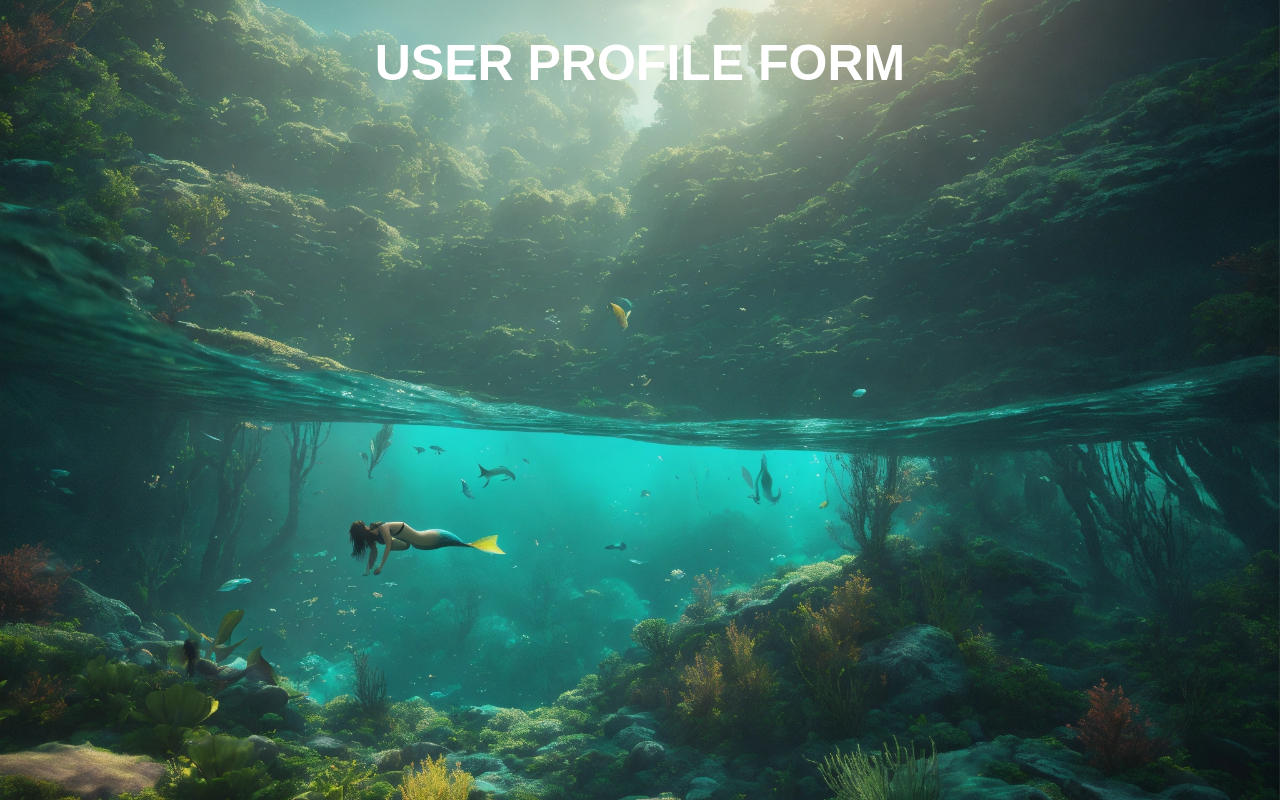
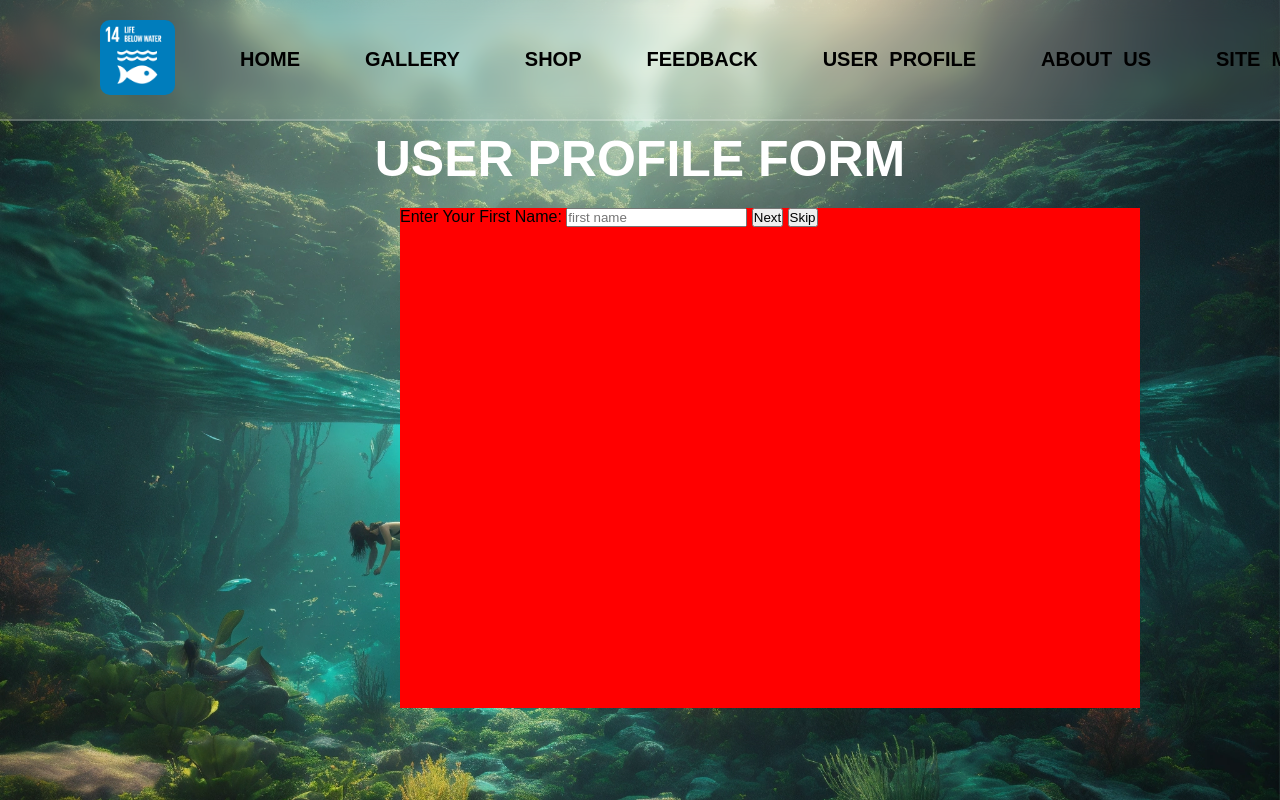
Before and after one commit to alwaysPasindu/Life_Below_Water_Website_UNSDG, a plain HTML site: page profile.html in a window 1280 px wide. Drawn offline with Linux system fonts and the light colour scheme.

Commit message:
create js file, update css

```diff
--- a/profile.css
+++ b/profile.css
@@ -1,4 +1,6 @@
 body {
+    margin: 0;
+    padding: 0;
     font-family: sans-serif;
     background-image: url(images/Home/a1ca9477-5065-47ae-aab5-33b6ff276569.png);
     background-repeat: no-repeat;
@@ -12,5 +14,19 @@ h1 {
     color: white;
     font-weight: 900;
     font-size: 50px;
+    position: relative;
+    top: 130px;
 
 }
+
+.divName {
+    background-color: red;
+    position: relative;
+    top: 150px;
+    left: 400px;
+    height: 500px;
+    width: 740px;
+
+
+
+}
--- a/profile.html
+++ b/profile.html
@@ -6,13 +6,39 @@
     <meta name="viewport" content="width=device-width, initial-scale=1.0">
     <title>User Profile</title>
     <link rel="stylesheet" href="profile.css">
+    <link rel="stylesheet" href="Home.css">
 </head>
 
 <body>
+    <header class="header">
+        <a href="index.html" class="Home"><img src="images/Home/Sustainable_Development_Goal_14.png" alt="LOGO"
+                class="logo"></a>
+        <nav class="navbar">
+            <a href="#Home">HOME</a>
+            <a href="#Gallery">GALLERY</a>
+            <a href="#Shop">SHOP</a>
+            <a href="#Feedback">FEEDBACK</a>
+            <a href="userProfile.html">USER&nbsp;&nbsp;PROFILE</a>
+            <a href="#About Us">ABOUT&nbsp;&nbsp;US</a>
+            <a href="#Site Map">SITE&nbsp;&nbsp;MAP</a>
+        </nav>
+    </header>
     <h1>USER PROFILE FORM</h1>
+    <div class="divName">
+        <form>
+            <label for="name">Enter Your First Name:</label>
+            <input type="text" name="name" id="name" placeholder="first name">
+
+            <button class="button1" id="next">Next</button>
+            <button class="button2" id="skip">Skip</button>
+        </form>
+    </div>
 
 
 
+
+
+    <script src="profile.js"></script>
 </body>
 
 </html>
--- /dev/null
+++ b/profile.js
@@ -0,0 +1,9 @@
+document.getElementById("next").onclick = function () {
+
+    var enteredName = document.getElementById("name").value;
+    if (enteredName == "") {
+        alert("enter your name!")
+    }
+
+
+}
```
